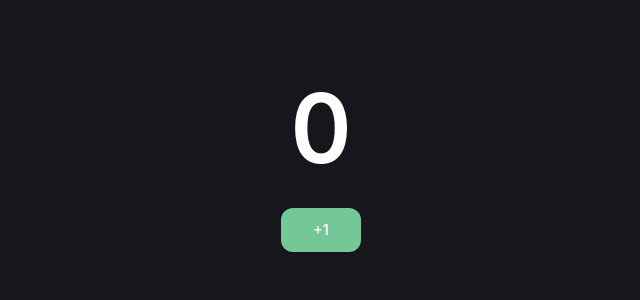
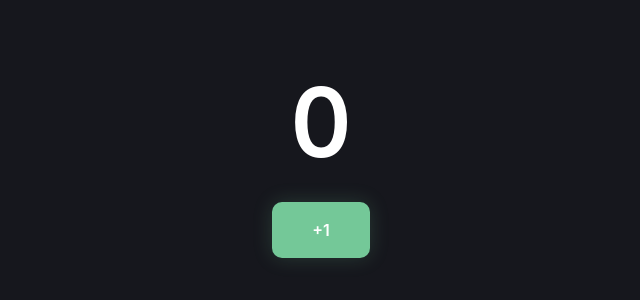
Before and after one commit to daniel-echevarria/yendou-counter, a React (Vite) app: page / in a window 1280 px wide. Shown: the part 234-534 px from the top of the page, without its empty margins (319-959 px from the left). Built offline with nearby package versions, Linux system fonts and the light colour scheme.

Commit message:
polish: add animations, sparkles and button refinements

```diff
--- a/src/components/Counter.tsx
+++ b/src/components/Counter.tsx
@@ -1,33 +1,105 @@
 import { useCounter } from "../hooks/useCounter";
 import { toast } from "sonner";
+import { useState } from "react";
+import { motion, AnimatePresence } from "framer-motion";
+
+interface Sparkle {
+  id: number;
+  x: number;
+  y: number;
+  size: number;
+  angle: number;
+  distance: number;
+}
+
+function createSparkles(): Sparkle[] {
+  return Array.from({ length: 14 }, (_, i) => ({
+    id: Date.now() + i,
+    x: (Math.random() - 0.5) * 80,
+    y: (Math.random() - 0.5) * 50,
+    size: Math.random() * 6 + 3,
+    angle: (i * 26) + (Math.random() * 15 - 7),
+    distance: Math.random() * 70 + 50,
+  }));
+}
 
 export function Counter() {
   const { count, increment } = useCounter();
+  const [sparkles, setSparkles] = useState<Sparkle[]>([]);
 
   const handleIncrement = () => {
     increment();
+    setSparkles(createSparkles());
     toast.custom(() => <CounterToast count={count + 1} />);
   };
 
   return (
     <div className="flex flex-col items-center gap-8">
-      <span className="text-8xl font-semibold text-white tabular-nums">
-        {count}
-      </span>
+      <div className="relative h-[96px] flex items-center justify-center">
+        {/* Sparkles */}
+        <AnimatePresence>
+          {sparkles.map((sparkle) => {
+            const rad = (sparkle.angle * Math.PI) / 180;
+            const tx = Math.cos(rad) * sparkle.distance;
+            const ty = Math.sin(rad) * sparkle.distance;
 
-      <button
+            return (
+              <motion.span
+                key={sparkle.id}
+                initial={{ opacity: 1, scale: 1, x: 0, y: 0 }}
+                animate={{ opacity: 0, scale: 0, x: tx, y: ty }}
+                exit={{ opacity: 0 }}
+                transition={{ duration: 0.6, ease: "easeOut" }}
+                onAnimationComplete={() =>
+                  setSparkles((prev) => prev.filter((s) => s.id !== sparkle.id))
+                }
+                className="absolute rounded-full bg-[#74C898]"
+                style={{
+                  width: sparkle.size,
+                  height: sparkle.size,
+                }}
+              />
+            );
+          })}
+        </AnimatePresence>
+
+        {/* Counter number */}
+        <div className="overflow-hidden">
+          <AnimatePresence mode="popLayout">
+            <motion.span
+              key={count}
+              initial={{ y: 40, opacity: 0 }}
+              animate={{ y: 0, opacity: 1 }}
+              exit={{ y: -40, opacity: 0 }}
+              transition={{ type: "spring", stiffness: 300, damping: 25 }}
+              className="text-8xl font-semibold text-white tabular-nums block"
+            >
+              {count}
+            </motion.span>
+          </AnimatePresence>
+        </div>
+      </div>
+
+      <motion.button
         onClick={handleIncrement}
-        className="rounded-xl bg-[#74C898] px-8 py-3 text-sm font-semibold text-white hover:bg-[#5fb882] active:bg-[#4ea872] transition-colors cursor-pointer"
+        whileTap={{ scale: 0.95 }}
+        whileHover={{ scale: 1.03 }}
+        transition={{ type: "spring", stiffness: 400, damping: 15 }}
+        className="rounded-[10px] bg-[#74C898] px-10 py-4 text-base font-semibold text-white shadow-[0_0_20px_rgba(116,200,152,0.2)] hover:shadow-[0_0_30px_rgba(116,200,152,0.35)] hover:bg-[#5fb882] active:bg-[#4ea872] transition-[background-color,box-shadow] duration-200 cursor-pointer focus-visible:outline-2 focus-visible:outline-offset-2 focus-visible:outline-[#74C898]"
       >
         +1
-      </button>
+      </motion.button>
     </div>
   );
 }
 
 function CounterToast({ count }: { count: number }) {
   return (
-    <div className="relative min-w-[320px] rounded-[10px] p-[2px] shadow-[0_0_0_1px_rgba(40,41,50,0.04),0_2px_2px_-1px_rgba(40,41,50,0.04),0_4px_4px_-2px_rgba(40,41,50,0.04),0_8px_8px_-4px_rgba(40,41,50,0.06),0_16px_32px_rgba(40,41,50,0.06)]"
+    <motion.div
+      initial={{ x: 50, opacity: 0 }}
+      animate={{ x: 0, opacity: 1 }}
+      transition={{ type: "spring", stiffness: 350, damping: 25 }}
+      className="relative min-w-[320px] rounded-[10px] p-[2px] shadow-[0_0_0_1px_rgba(40,41,50,0.04),0_2px_2px_-1px_rgba(40,41,50,0.04),0_4px_4px_-2px_rgba(40,41,50,0.04),0_8px_8px_-4px_rgba(40,41,50,0.06),0_16px_32px_rgba(40,41,50,0.06)]"
       style={{
         background:
           "radial-gradient(30% 200% at 0% 50%, rgba(116,200,152,0.4) 0%, rgba(116,200,152,0.01) 100%), #3E3F45",
@@ -62,6 +134,6 @@ function CounterToast({ count }: { count: number }) {
           </span>
         </div>
       </div>
-    </div>
+    </motion.div>
   );
 }
```
